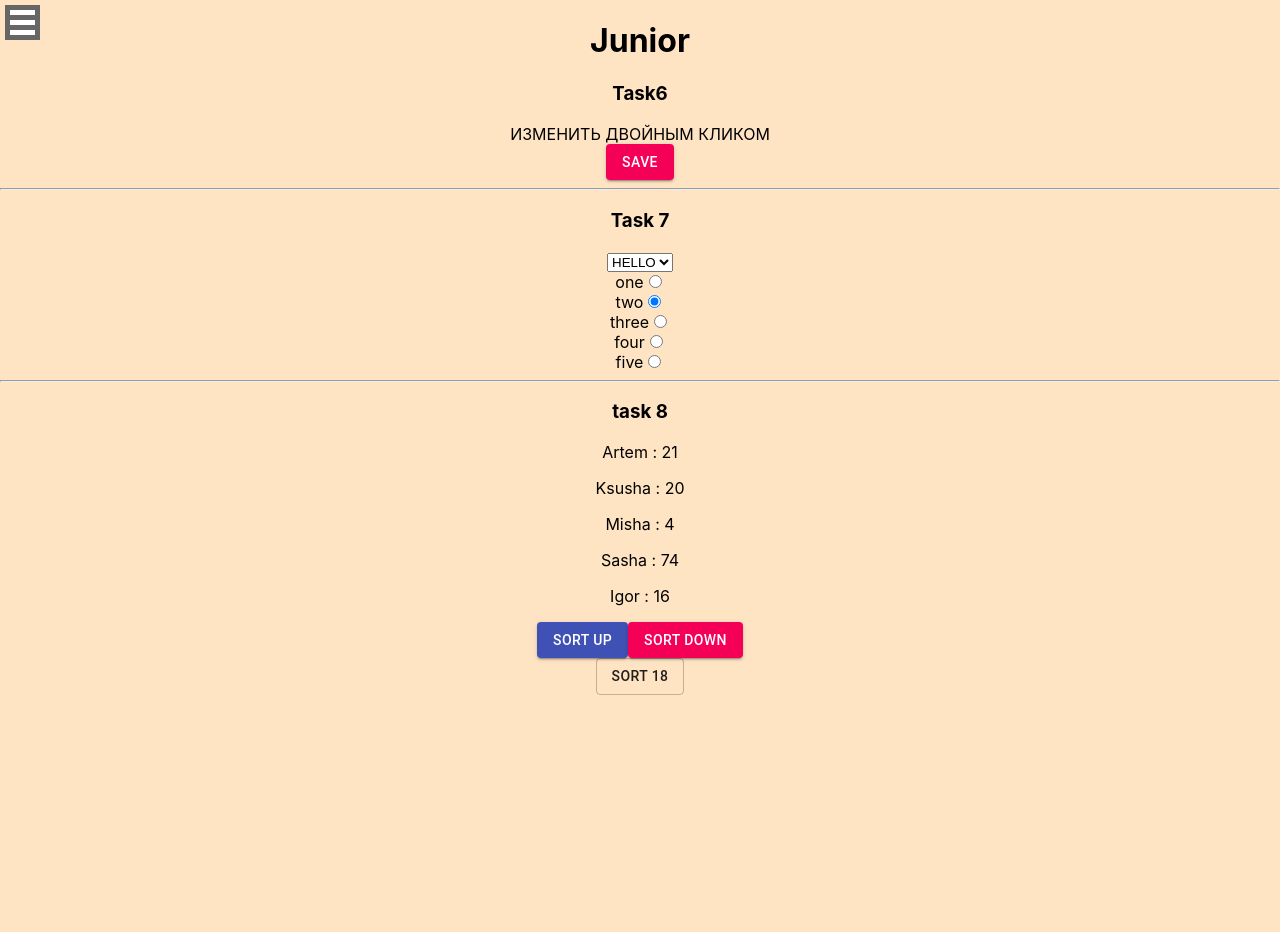
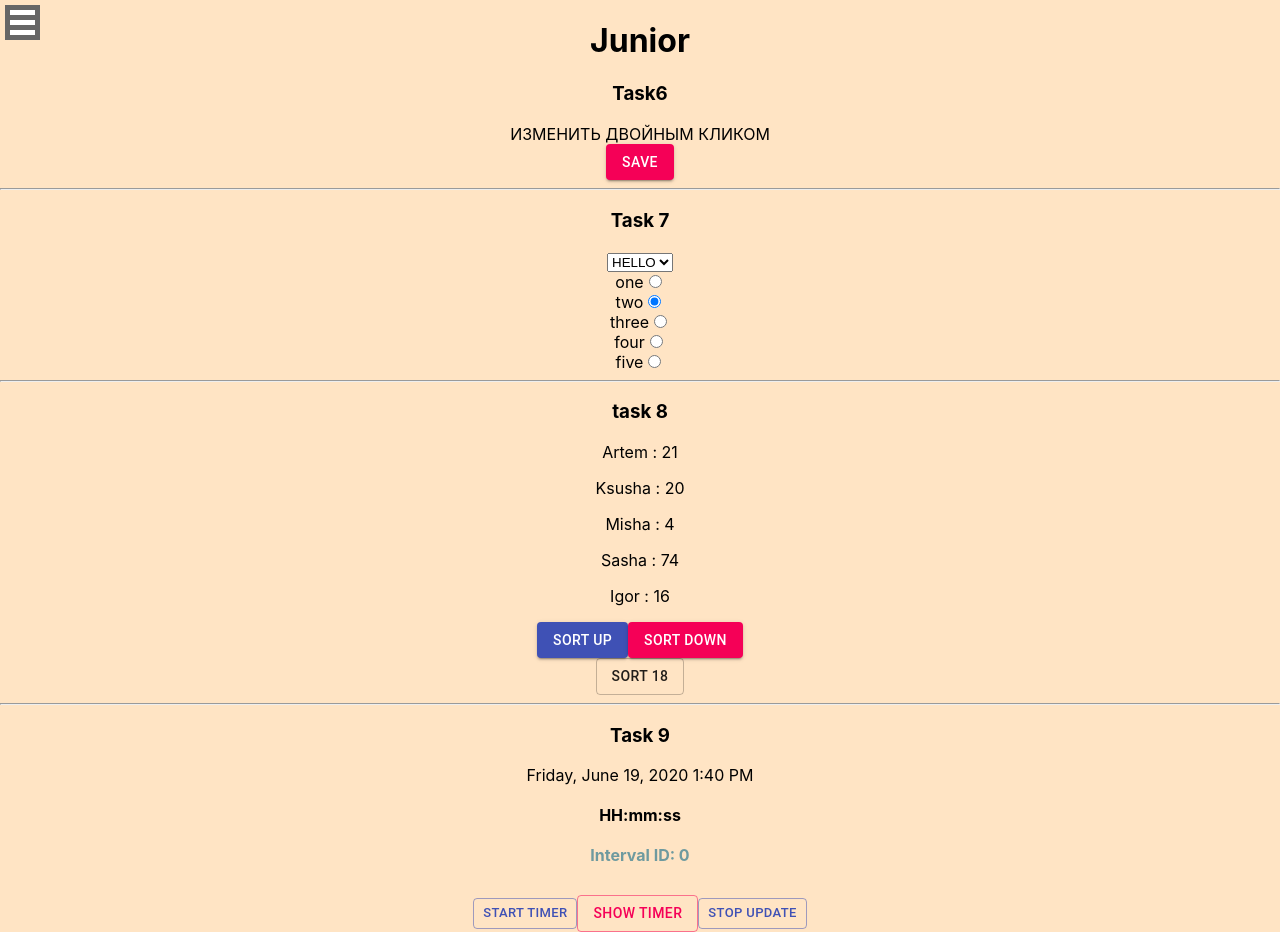
Before and after one commit to ArtsiomYermakou/ignat-lessons, a React (Create React App) app: page /#/junior in a window 1280 px wide. Before the commit the page ends 800 px from the top, so only its background shows below. Built offline with nearby package versions, Linux system fonts and the light colour scheme.

Commit message:
lesson 9.

```diff
--- a/package.json
+++ b/package.json
@@ -12,10 +12,11 @@
     "@types/node": "^12.12.42",
     "@types/react": "^16.9.35",
     "@types/react-dom": "^16.9.8",
+    "@types/react-router-dom": "^5.1.5",
     "@types/uuid": "^8.0.0",
+    "moment": "^2.27.0",
     "react": "^16.13.1",
     "react-dom": "^16.13.1",
-    "@types/react-router-dom": "^5.1.5",
     "react-router-dom": "^5.2.0",
     "react-scripts": "3.4.1",
     "typescript": "^3.7.5"
--- a/src/Task5JunPrejunJun+/Junior.tsx
+++ b/src/Task5JunPrejunJun+/Junior.tsx
@@ -5,6 +5,7 @@ import {v1} from "uuid";
 import Radio from "../common/Radio";
 import SelectI from "../common/Select";
 import {filter18YearsAC, hwReducer, sortDownAc, sortUpAc, StateType} from "../state/homeWorkReducer";
+import Timer from "../Task9/Time";
 
 export type OptionValueType = {
     id: string
@@ -78,9 +79,15 @@ function Junior() {
         setRadio(newRadioArray);
     }
 
-    const SortUp = () => { setPeople(hwReducer(people, sortUpAc("up"))) }
-    const SortDown = () => { setPeople(hwReducer(people, sortDownAc("down"))) }
-    const Sort18YearsOld = () => { setPeople(hwReducer(people, filter18YearsAC(18))) }
+    const SortUp = () => {
+        setPeople(hwReducer(people, sortUpAc("up")))
+    }
+    const SortDown = () => {
+        setPeople(hwReducer(people, sortDownAc("down")))
+    }
+    const Sort18YearsOld = () => {
+        setPeople(hwReducer(people, filter18YearsAC(18)))
+    }
 
     return (
         <div>
@@ -109,14 +116,25 @@ function Junior() {
                 />
                 <Radio radioArr={radio} changeStatus={changeStatus}/>
             </div>
-            <hr />
+            <hr/>
             <div>
                 <h3>task 8</h3>
-                {people.map( p =>
+                {people.map(p =>
                     <p key={p.id}>{p.name} : {p.age}</p>
                 )}
-                <Button color={"primary"} variant={"contained"} onClick={SortUp}>Sort Up</Button><Button variant={"contained"} color={"secondary"} onClick={SortDown}>Sort Down</Button><br/>
-                <Button variant={"outlined"} onClick={Sort18YearsOld}>Sort 18</Button>
+                <Button color={"primary"}
+                        variant={"contained"}
+                        onClick={SortUp}>Sort Up</Button>
+                <Button variant={"contained"}
+                        color={"secondary"}
+                        onClick={SortDown}>Sort Down</Button><br/>
+                <Button variant={"outlined"}
+                        onClick={Sort18YearsOld}>Sort 18</Button>
+            </div>
+            <hr/>
+            <div>
+                <h3>Task 9</h3>
+                <Timer />
             </div>
         </div>
     )
--- /dev/null
+++ b/src/Task9/Time.module.css
@@ -0,0 +1,14 @@
+.date {
+    padding: 20px;
+}
+.intervalId {
+    color: #6e9a9f;
+    font-weight: bolder;
+    margin-bottom: 30px;
+}
+.date:hover{
+    color: crimson;
+}
+.fullDate:hover {
+    color: crimson;
+}
--- /dev/null
+++ b/src/Task9/Time.tsx
@@ -0,0 +1,44 @@
+import React, {useState} from "react";
+import {Button} from "@material-ui/core";
+import moment from "moment";
+import s from "./Time.module.css"
+
+const Timer = () => {
+
+    const [timerId, setTimerId] = useState(0);
+    const [date, setDate] = useState("HH:mm:ss");
+
+    const fullDate = moment().format("LLLL")
+
+    const startDateOnClick = () => {
+        const idInterval: any = setInterval(() => {
+            const newDateAdd = moment().format("HH:mm:ss")
+            setDate(newDateAdd);
+        }, 1000)
+        setTimerId(idInterval);
+    }
+    const showTimer = () => {
+        clearInterval(timerId);
+        const timer_id: any = setInterval(() => setDate(moment().format("HH:mm:ss")), 1000);
+        setTimerId(timer_id);
+    }
+
+    const stopUpdate = () => {
+        clearInterval(timerId)
+    }
+
+    return (
+        <div>
+            <div>
+                <div className={s.fullDate}>{fullDate}</div>
+                <b><div className={s.date}>{date}</div></b>
+            </div>
+            <div className={s.intervalId}> Interval ID: <b>{timerId}</b> </div>
+            <Button color={"primary"} variant={"outlined"} onClick={startDateOnClick} size={"small"}>Start Timer</Button>
+            <Button color={"secondary"} variant={"outlined"} onClick={showTimer} size={"medium"}>Show Timer</Button>
+            <Button color={"primary"} variant={"outlined"} onClick={stopUpdate} size={"small"}>Stop Update</Button>
+        </div>
+    )
+}
+
+export default Timer;
```
Lines whose indentation alone changed are shown as unchanged.
